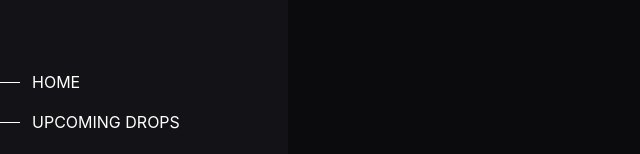
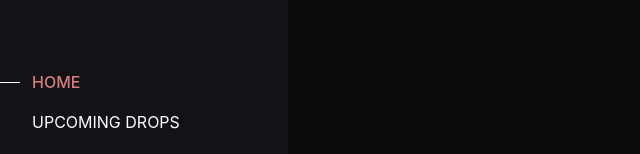
Before and after one commit to gladiator0428/nft-snipper, a React (Create React App) app: page /calendar in a window 1280 px wide. Shown: the part 210-364 px from the top of the page, without its empty margins (0-640 px from the left). Built offline with nearby package versions, Linux system fonts and the light colour scheme.

Commit message:
update: sidebar menu

```diff
--- a/src/components/FormInput.tsx
+++ b/src/components/FormInput.tsx
@@ -2,12 +2,13 @@ import React from "react";
 import styled from "styled-components";
 
 const InputWrapper = styled.div`
+  width: -webkit-fill-available;
   max-width: 400px;
   input {
+    width: -webkit-fill-available;
     line-height: 1.75rem;
     border-radius: 9999px;
     border: 1px solid #6b7280;
-    width: -webkit-fill-available;
     padding: 0.5rem 3rem 0.5rem 1.5rem;
     background: #121217;
     font-size: 1rem;
@@ -22,7 +23,7 @@ const InputWrapper = styled.div`
 const FormInput = () => {
   return (
     <InputWrapper>
-      <input type="text" />
+      <input type="text" placeholder="Search for collections and NFTs" />
     </InputWrapper>
   );
 };
--- a/src/layouts/sidebar/Sidebar.styles.ts
+++ b/src/layouts/sidebar/Sidebar.styles.ts
@@ -17,15 +17,23 @@ export const SideMenuWrapper = styled.div`
   }
 `;
 
-export const MenuItem = styled.div`
+export const MenuItem = styled.div<{ active?: boolean }>`
+  cursor: pointer;
+  :hover {
+    color: #d77e7e80;
+  }
+  transition: all 0.3s;
   text-transform: uppercase;
   font-size: 1rem;
   line-height: 1.5rem;
   position: relative;
+  color: ${({ active }) => (active ? "#d77e7e" : "#fff")};
+  ${({ active }) => active && "font-weight: 500"};
   ::before {
     content: " ";
     background-color: white;
     height: 1px;
+    opacity: ${({ active }) => (active ? "1" : "0")};
     width: 20px;
     position: absolute;
     top: 50%;
--- a/src/layouts/sidebar/Sidebar.tsx
+++ b/src/layouts/sidebar/Sidebar.tsx
@@ -15,7 +15,7 @@ const Sidebar = () => {
     <SidebarWrapper>
       <LogoImg />
       <SideMenuWrapper>
-        <MenuItem>{"Home"}</MenuItem>
+        <MenuItem active={true}>{"Home"}</MenuItem>
         <MenuItem>{"Upcoming drops"}</MenuItem>
         <MenuItem>{"Services & ADS"}</MenuItem>
       </SideMenuWrapper>
```
